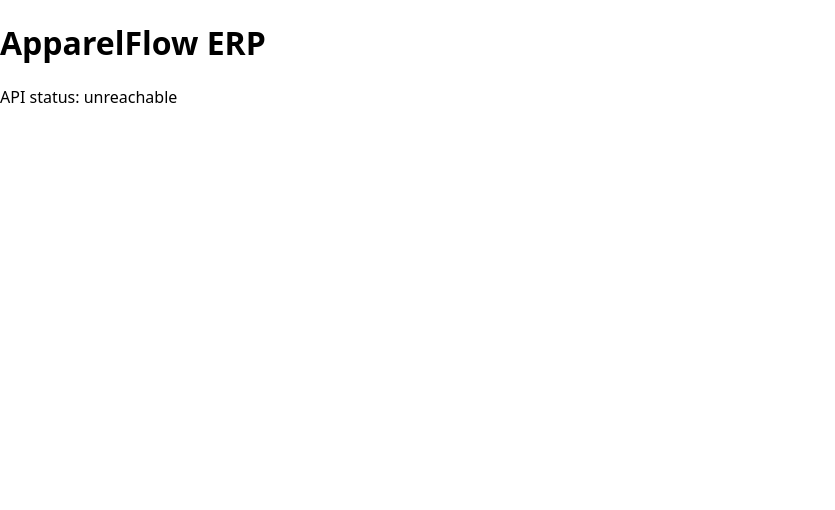
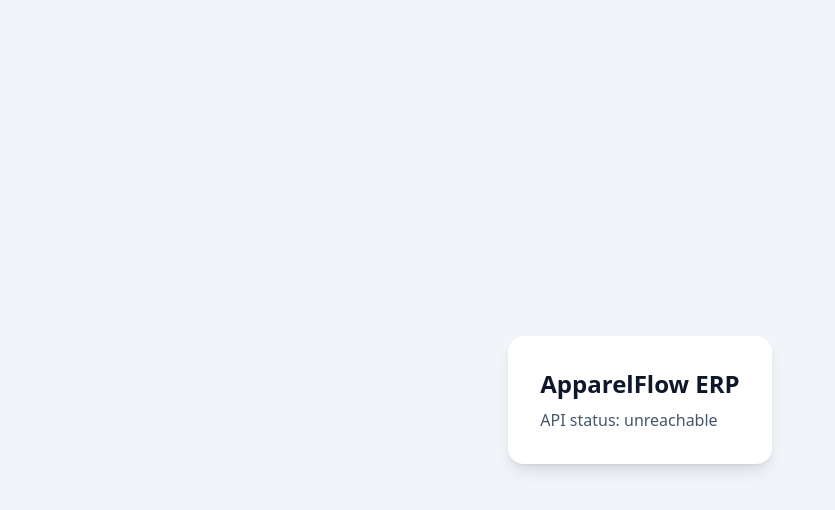
Before and after one commit to NuwanTharangaDev/apparelfow-erp-gatekeeper, a React (Vite) app in the folder client/: page / in a window 1280 px wide. Shown: the top 510 px of the page, without its empty margins (0-835 px from the left). Built offline with nearby package versions, Linux system fonts and the light colour scheme; no server answers.

Commit message:
feat(client): add tailwind with high-contrast base form styles

```diff
--- a/client/package.json
+++ b/client/package.json
@@ -10,8 +10,10 @@
     "preview": "vite preview"
   },
   "dependencies": {
+    "@tailwindcss/vite": "^4.3.3",
     "react": "^19.2.8",
-    "react-dom": "^19.2.8"
+    "react-dom": "^19.2.8",
+    "tailwindcss": "^4.3.3"
   },
   "devDependencies": {
     "@eslint/js": "^10.0.1",
--- a/client/src/App.jsx
+++ b/client/src/App.jsx
@@ -11,9 +11,11 @@
   }, [])
 
   return (
-    <div>
-      <h1>ApparelFlow ERP</h1>
-      <p>API status: {apiStatus}</p>
+    <div className="flex min-h-screen items-center justify-center">
+      <div className="rounded-2xl bg-white p-8 shadow-lg">
+        <h1 className="text-2xl font-bold text-slate-900">ApparelFlow ERP</h1>
+        <p className="mt-2 text-slate-600">API status: {apiStatus}</p>
+      </div>
     </div>
   )
 }
--- a/client/src/index.css
+++ b/client/src/index.css
@@ -1,4 +1,24 @@
+@import "tailwindcss";
+
+:root {
+  color-scheme: light;
+}
+
 body {
   margin: 0;
   font-family: system-ui, sans-serif;
+  background-color: #f1f5f9;
+  color: #0f172a;
 }
+
+input,
+select,
+textarea {
+  background-color: #ffffff;
+  color: #0f172a;
+}
+
+input::placeholder,
+textarea::placeholder {
+  color: #64748b;
+}
```
Also changed, not shown: 1 other file (tests, documents, lock files or other folders).
